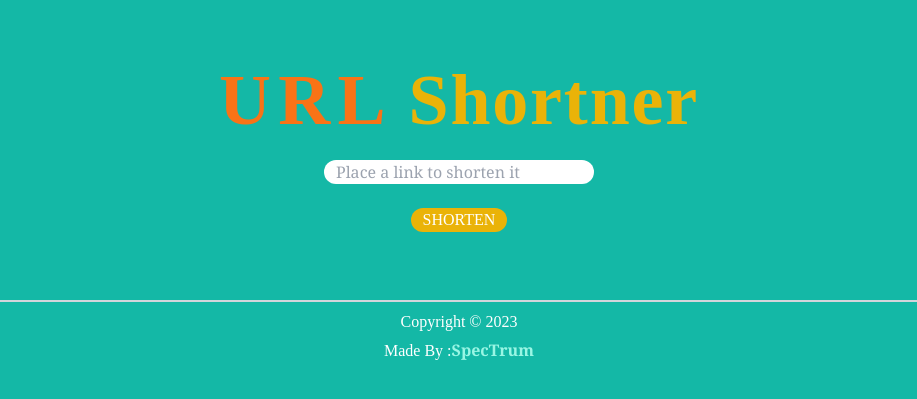
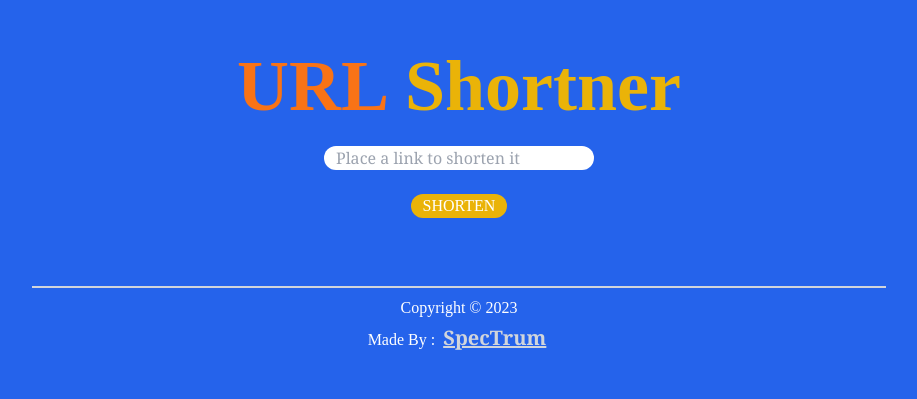
Before and after one commit to Annany2002/urlShortner, a React (Vite) app: page / in a window 1280 px wide. Shown: the part 187-586 px from the top of the page, without its empty margins (181-1098 px from the left). Built offline with nearby package versions, Linux system fonts and the light colour scheme; a web font is replaced by a local one.

Commit message:
Site updated

```diff
--- a/src/App.jsx
+++ b/src/App.jsx
@@ -7,7 +7,7 @@ const App = () => {
   const [inputValue, setInputValue] = useState("");
 
   return (
-    <div className='bg-teal-500 flex flex-col justify-center h-screen'>
+    <div className='bg-blue-600 flex flex-col justify-center h-screen'>
       <InputShortner
         setInputValue={setInputValue}
         />
--- a/src/Footer.jsx
+++ b/src/Footer.jsx
@@ -1,11 +1,11 @@
 const Footer = () => {
   return (
-    <div className="flex flex-col text-center">
-      <div className="mt-3 font-thin border-t-2 border-gray-300 sm:mt-10">
-        <p className="text-white mt-2 mb-1">Copyright ©   2023</p>
-        <p className="text-white">
+    <div className="flex flex-col text-center w-full">
+      <div className="mt-3 font-thin mx-auto w-2/3 border-t-2 border-gray-300 sm:mt-10">
+        <p className="text-white mt-2 mb-1">Copyright © 2023</p>
+        <p className="text-white pr-1">
           Made By :
-          <span className="font-bold font-serif text-teal-200">
+          <span className="font-bold text-xl font-serif text-gray-300 underline pl-2">
             SpecTrum
           </span>
         </p>
--- a/src/InputShortner.jsx
+++ b/src/InputShortner.jsx
@@ -9,10 +9,10 @@ const InputShortner = ({ setInputValue }) => {
 	}
 
 	return (
-		<div className="flex flex-col items-center -mt-4 mb-3">
+		<div className="flex flex-col items-center -mt-16 md:-mt-10 mb-3">
 			<div className="flex flex-col my-4 sm:flex-row">
-				<h1 className="font-bold text-5xl text-orange-500 tracking-widest  px-2 sm:text-6xl md:text-7xl text-center">URL</h1>
-				<h1 className="text-yellow-500 font-bold text-5xl tracking-wide sm:text-6xl px-2 md:text-7xl">Shortner</h1>
+				<h1 className="font-bold text-orange-500 px-2 text-6xl md:text-7xl text-center">URL</h1>
+				<h1 className="text-yellow-500 font-bold text-6xl px-2 md:text-7xl">Shortner</h1>
 			</div>
 			<input
 				type="text"
--- a/src/LinkResult.jsx
+++ b/src/LinkResult.jsx
@@ -46,7 +46,7 @@ const LinkResult = ({ inputValue }) => {
   }
 
   if (error) {
-    return <p className="text-gray-200 text-3xl text-center my-6">Something went wrong. . .  Please try again:( </p>
+    return <p className="text-gray-300 text-3xl text-center my-6">Something went wrong. . .  Please try again  :( </p>
   }
 
   return (
```
